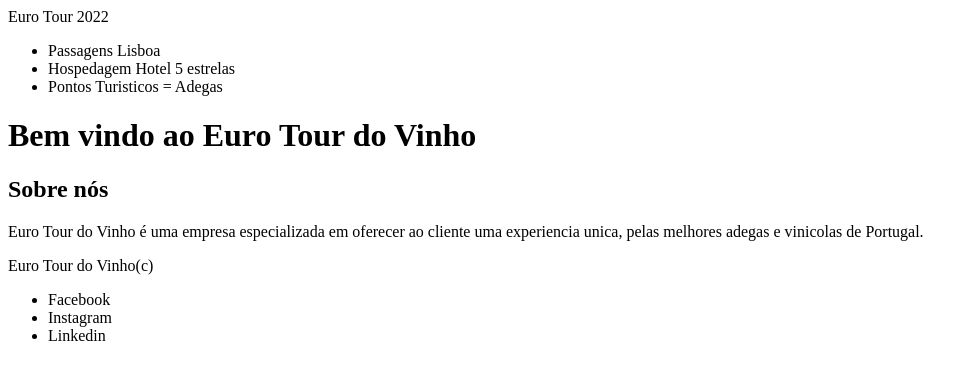
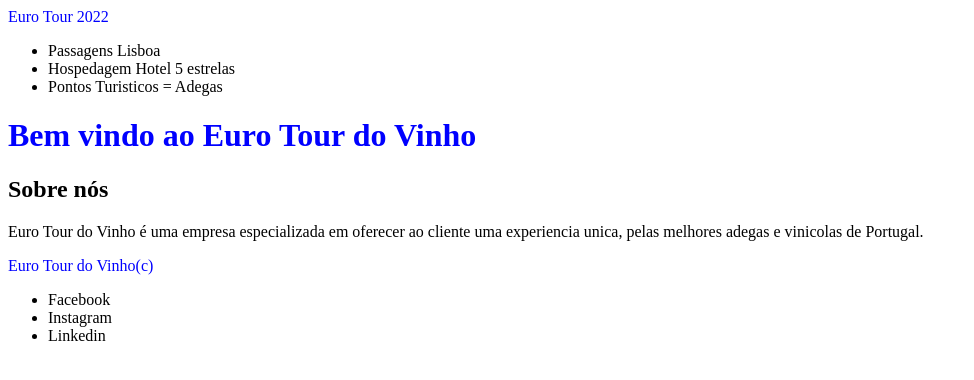
Before and after one commit to claytoncipriano/meu_projeto, a plain HTML site: page index.html in a window 1280 px wide. Shown: the whole page, without its empty margins (0-974 px from the left). Drawn offline with Linux system fonts and the light colour scheme.

Commit message:
index.html

```diff
--- a/index.html
+++ b/index.html
@@ -5,6 +5,11 @@
     <meta http-equiv="X-UA-Compatible" content="IE=edge">
     <meta name="viewport" content="width=device-width, initial-scale=1.0">
     <title>Document</title>
+    <style>
+        span, h1 {
+            color: blue
+        }
+    </style>
 </head>
 <body>
     <header>
```
